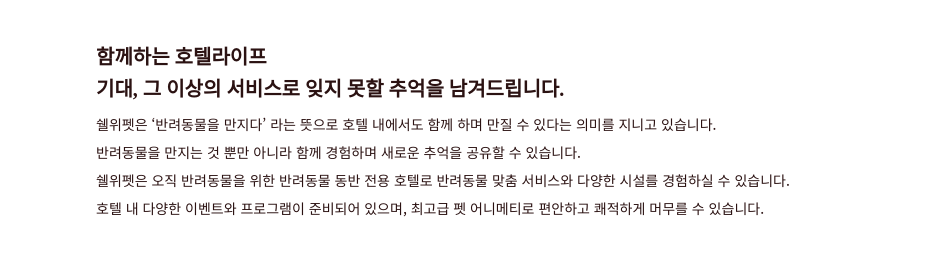
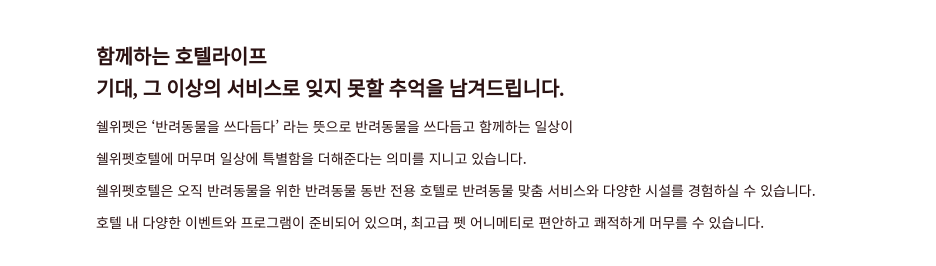
Before and after one commit to nahyeon8816/sub_04, a plain HTML site: page index.html in a window 1280 px wide. Shown: the part 3305-3571 px from the top of the page, 344-1280 px from the left. Drawn offline with Linux system fonts and the light colour scheme; a web font is replaced by a local one.

Commit message:
Add files via upload

```diff
--- a/css/style.css
+++ b/css/style.css
@@ -157,7 +157,7 @@ h1 {font-family: 'Katibeh', cursive;
 .box3 p{
     padding-left: 40px;
     font-size: 14px;
-    line-height: 26px;
+    line-height: 28px;
 }
 /*con1 f*/
 
@@ -300,7 +300,7 @@ h1 {font-family: 'Katibeh', cursive;
 }
 
 .con4_box2 p{
-    line-height: 28px;
+    line-height: 32px;
 
 }
 .con4_box2 h4{
--- a/index.html
+++ b/index.html
@@ -223,9 +223,9 @@
             <div class="con4_box2">
                 <h2>함께하는 호텔라이프<br>
                     기대, 그 이상의 서비스로 잊지 못할 추억을 남겨드립니다.  </h2>
-                <p>쉘위펫은 ‘반려동물을 만지다’ 라는 뜻으로 호텔 내에서도 함께 하며 만질 수 있다는 의미를 지니고 있습니다.<br>
-                    반려동물을 만지는 것 뿐만 아니라 함께 경험하며 새로운 추억을 공유할 수 있습니다.   <br>
-                    쉘위펫은 오직 반려동물을 위한 반려동물 동반 전용 호텔로 반려동물 맞춤 서비스와 다양한 시설를 경험하실 수 있습니다.<br>
+                <p>쉘위펫은 ‘반려동물을 쓰다듬다’ 라는 뜻으로 반려동물을 쓰다듬고 함께하는 일상이<br>
+                    쉘위펫호텔에 머무며 일상에 특별함을 더해준다는 의미를 지니고 있습니다.<br>
+                    쉘위펫호텔은 오직 반려동물을 위한 반려동물 동반 전용 호텔로 반려동물 맞춤 서비스와 다양한 시설를 경험하실 수 있습니다.<br>
                     호텔 내 다양한 이벤트와 프로그램이 준비되어 있으며, 최고급 펫 어니메티로 편안하고 쾌적하게 머무를 수 있습니다. </p>
 
                     <h4>VALUE OF SHALL WE PET</h4>
```
